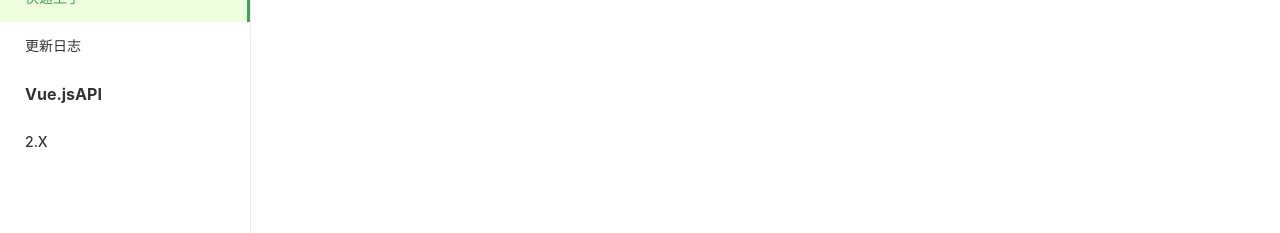
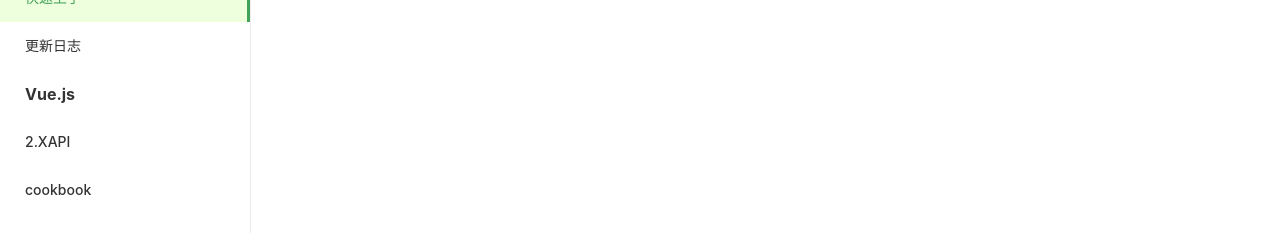
Before and after one commit to learn-docs/vue-docs, a Vue app: page /#/ in a window 1280 px wide. Shown: the part 169-402 px from the top of the page. Built offline with nearby package versions, Linux system fonts and the light colour scheme.

Commit message:
add: cookbook.md && CHANGELOG.md && App.vue && index.js && Home.vue

```diff
--- a/site/App.vue
+++ b/site/App.vue
@@ -225,6 +225,7 @@ a:hover {
   margin: 10px 0px;
   line-height: 1.5;
   border-radius: 5px;
+  overflow-x: scroll;
 }
 
 .hljs-comment {
--- a/site/router/index.js
+++ b/site/router/index.js
@@ -20,8 +20,13 @@ const routes = [
       },
       {
         path: "/vueapi2x",
-        name: "start",
+        name: "vueapi2x",
         component: () => import(/*vueapi2x*/ "../docs/vueapi2x.md")
+      },
+      {
+        path: "/cookbook",
+        name: "cookbook",
+        component: () => import(/*cookbook*/ "../docs/cookbook.md")
       },
       {
         path: "/component/button",
--- a/site/views/Home.vue
+++ b/site/views/Home.vue
@@ -21,9 +21,12 @@
       <router-link class="home--left-link" to="/changelog">
         更新日志
       </router-link>
-      <div class="home--left-title">Vue.jsAPI</div>
+      <div class="home--left-title">Vue.js</div>
       <router-link class="home--left-link" to="/vueapi2x">
-        2.X
+        2.XAPI
+      </router-link>
+      <router-link class="home--left-link" to="/cookbook">
+        cookbook
       </router-link>
       <!-- <div class="home--left-title">组件</div>
       <router-link class="home--left-link" to="/component/button">
```
Also changed, not shown: 3 other files (tests, documents, lock files or other folders).
